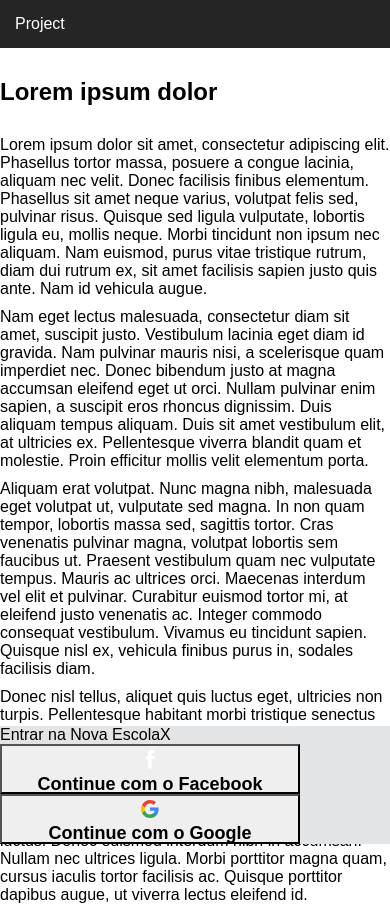
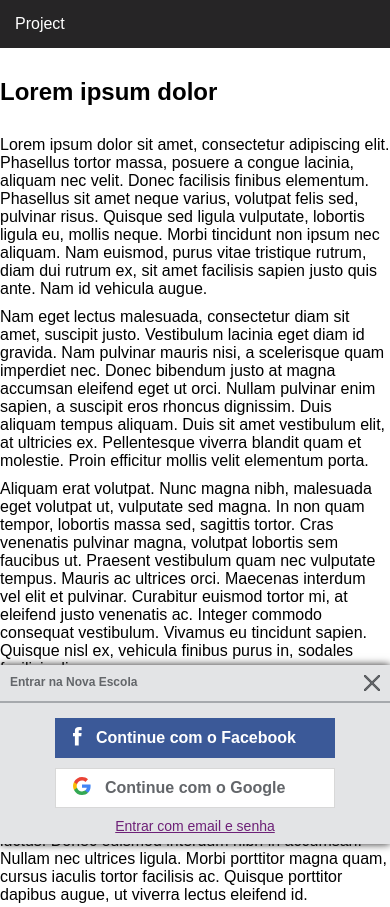
Before and after one commit to madalossolaura/project-login-fixed, a plain HTML site: page index.html in a window 390 px wide. Shown: the top 907 px of the page. Drawn offline with Linux system fonts and the light colour scheme.

Commit message:
mobile fixed

```diff
--- a/css/styles.css
+++ b/css/styles.css
@@ -1,6 +1,7 @@
 * {
     margin: 0;
     padding: 0;
+    -webkit-font-smoothing: antialiased;
 }
 
 body {
@@ -25,22 +26,35 @@ section#conteudo {
 #conteudo p {
     margin: 10px 0;
 }
-
+@media (max-width:600px) {
     .ne-login-fixed {
         width: 100%;
         max-height: 40vh;
         position: fixed;
         bottom: 0;
         background-color: #E3E4E6;
+        box-shadow: 0 0 8px #262526;
     }
 
     .ne-login-fixed .main-entrar{
         display: flex;
         flex-flow: row nowrap;
+        justify-content: space-between;
     }
 
     .ne-login-fixed .main-entrar span {
         float: right;
+    }
+
+    .main-entrar p {
+        font-size: 12px;
+        font-weight: bold;
+        color: #63666A;
+        margin: 10px;
+    }
+
+    .main-entrar svg {
+        margin: 10px;
     }
 
     .btn {
@@ -48,7 +62,46 @@ section#conteudo {
         font-weight: bold;
         border-radius: 0;
         padding: 1%;
-    width: 300px;
-    height: 50px;
-    font-size: 18px;
-    font-weight: bold; }
+        width: 280px;
+        height: 40px;
+        font-size: 16px;
+        font-weight: bold;
+        display: flex;
+        align-items: center;
+        margin: 10px auto;
+    }
+
+    .btn:nth-child(1) {
+        margin-top: 15px;
+    }
+
+    .btnFacebook {
+        font-family: sans-serif;
+        background-color: #3B5998;
+        border: 1px solid #3B5998;
+        color: #ffffff;
+        margin-bottom: 1%;
+    }
+
+    .btnGoogle {
+        font-family: sans-serif;
+        background-color: #ffffff;
+        border: 1px solid #D8D8D8;
+        color: #63666a;
+    }
+
+    .icon {
+        margin: 0 5%;
+    }
+
+    hr {
+        border: 0.5px solid #A6A9AD;
+    }
+    .wrapper-email {
+        color: #6D2077;
+        font-size: 14px;
+        display: flex;
+        justify-content: center;
+        margin-bottom: 10px;
+    }
+}
--- a/index.html
+++ b/index.html
@@ -25,8 +25,25 @@
     <div class="ne-login-fixed">
         <div class="main-entrar">
             <p>Entrar na Nova Escola</p>
-            <span>X</span>
+
+<svg width="16px" height="16px" viewBox="0 0 16 16" version="1.1" xmlns="http://www.w3.org/2000/svg" xmlns:xlink="http://www.w3.org/1999/xlink">
+    <defs>
+        <path d="M13.4141,11.9998 L19.7071,5.7068 C20.0981,5.3158 20.0981,4.6838 19.7071,4.2928 C19.3161,3.9018 18.6841,3.9018 18.2931,4.2928 L12.0001,10.5858 L5.7071,4.2928 C5.3161,3.9018 4.6841,3.9018 4.2931,4.2928 C3.9021,4.6838 3.9021,5.3158 4.2931,5.7068 L10.5861,11.9998 L4.2931,18.2928 C3.9021,18.6838 3.9021,19.3158 4.2931,19.7068 C4.4881,19.9018 4.7441,19.9998 5.0001,19.9998 C5.2561,19.9998 5.5121,19.9018 5.7071,19.7068 L12.0001,13.4138 L18.2931,19.7068 C18.4881,19.9018 18.7441,19.9998 19.0001,19.9998 C19.2561,19.9998 19.5121,19.9018 19.7071,19.7068 C20.0981,19.3158 20.0981,18.6838 19.7071,18.2928 L13.4141,11.9998 Z" id="path-1"></path>
+    </defs>
+    <g id="Page-1" stroke="none" stroke-width="1" fill="none" fill-rule="evenodd">
+        <g id="Mobile" transform="translate(-291.000000, -588.000000)">
+            <g id="Icons/Fechar/24px" transform="translate(287.000000, 584.000000)">
+                <mask id="mask-2" fill="white">
+                    <use xlink:href="#path-1"></use>
+                </mask>
+                <use id="Fechar" fill="#000000" fill-rule="evenodd" xlink:href="#path-1"></use>
+                <rect id="Color" fill="#63666A" fill-rule="evenodd" mask="url(#mask-2)" x="0" y="0" width="24" height="24"></rect>
+            </g>
+        </g>
+    </g>
+</svg>
         </div>
+        <hr>
         <div>
             <button class="btn btnFacebook">
                 <div class="icon">
@@ -40,8 +57,13 @@
                 </div>
                     Continue com o Google
             </button>
+            <a href="#" class="wrapper-email">Entrar com email e senha</a>
         </div>
     </div>
 
+    <script>
+
+    </script>
+
 </body>
 </html>
```
Lines whose indentation alone changed are shown as unchanged.
